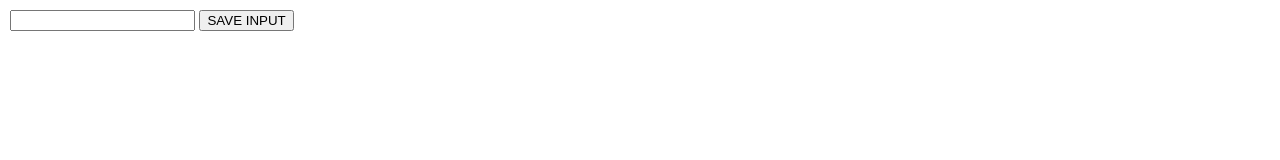
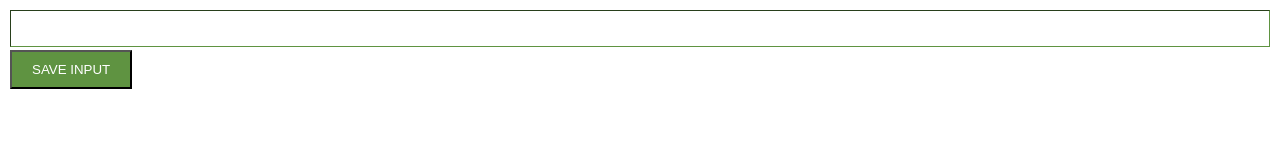
Before and after one commit to IanFerguson-36/chromeExtensionexternalScrim, a plain HTML site: page index.html in a window 1280 px wide. Drawn offline with Linux system fonts and the light colour scheme.

Commit message:
refactored css of input and button

```diff
--- a/index.css
+++ b/index.css
@@ -5,7 +5,16 @@ body {
 }
 
 input {
+  width: 100%;
+  padding: 10px;
+  border-color: #5f9341;
+  border-width: 1px;
+  box-sizing: border-box;
 }
 
 button {
+  margin-top: 3px;
+  background-color: #5f9341;
+  color: white;
+  padding: 10px 20px;
 }
```
